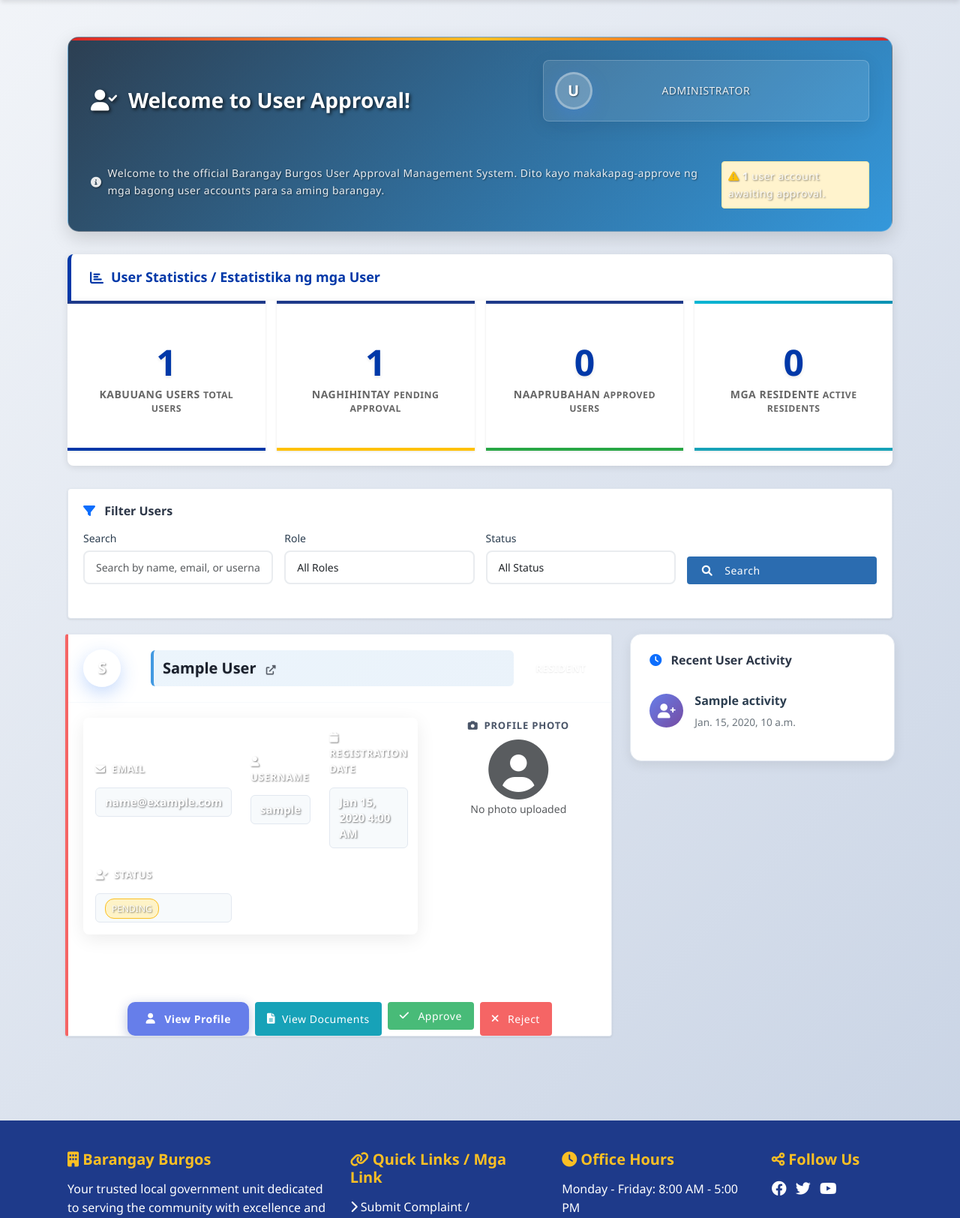
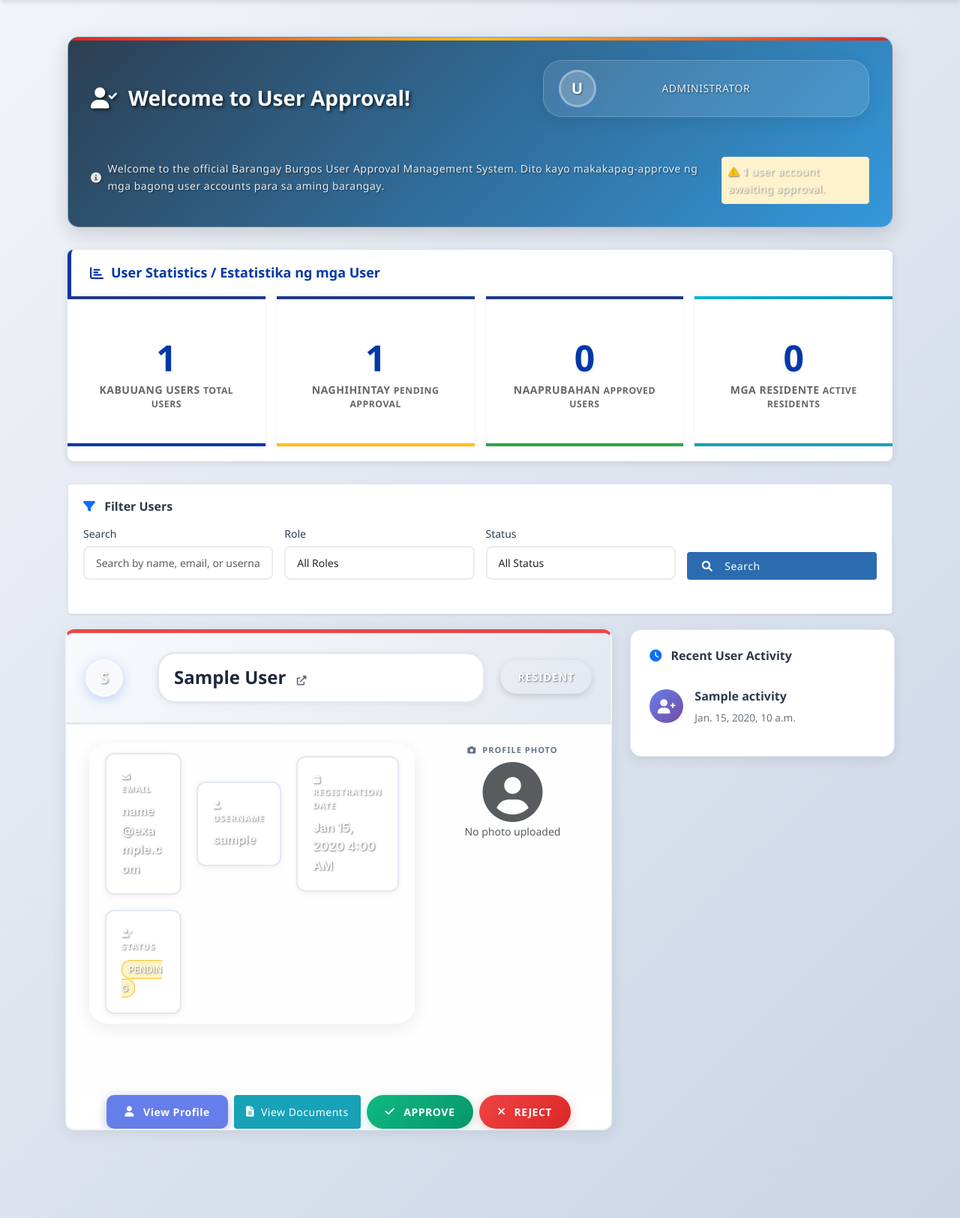
Before and after one commit to qwertyuiop547/mywebapp, a Django app: template templates/accounts/user_approval.html in a window 1280 px wide. Shown: the part 267-1891 px from the top of the page at 75% size. Run offline with Django 5.2, Linux system fonts and the light colour scheme; tables that the repository leaves empty hold one stand-in row (values such as "Sample post"); the template is opened without the code that fills it: values that come from a table or form of the project are taken from there, most other values are stand-ins (such as "Sample title", 1, 10 or a date in 2020).

Commit message:
Complete redesign: Modern user approval cards with high visibility

```diff
--- a/templates/accounts/user_approval.html
+++ b/templates/accounts/user_approval.html
@@ -393,166 +393,184 @@
 
     .user-card {
         background: white;
-        border: 1px solid #e2e8f0;
-        border-radius: 4px;
-        margin-bottom: 15px;
-        box-shadow: 0 1px 3px rgba(0,0,0,0.1);
+        border-radius: 12px;
+        margin-bottom: 25px;
+        box-shadow: 0 4px 20px rgba(0,0,0,0.08);
+        border: 2px solid #f1f5f9;
         overflow: hidden;
+        transition: all 0.3s ease;
+    }
+
+    .user-card:hover {
+        transform: translateY(-2px);
+        box-shadow: 0 8px 30px rgba(0,0,0,0.12);
     }
 
     .user-card.pending {
-        border-left: 4px solid #f56565;
+        border-top: 5px solid #ef4444;
     }
 
     .user-card.approved {
-        border-left: 4px solid #48bb78;
+        border-top: 5px solid #10b981;
     }
 
     .user-header {
-        padding: 20px;
+        background: linear-gradient(135deg, #f8fafc 0%, #e2e8f0 100%);
+        padding: 25px;
         display: flex;
         align-items: center;
-        gap: 15px;
-        border-bottom: 1px solid #f7fafc;
+        gap: 20px;
+        border-bottom: 3px solid #e2e8f0;
     }
 
     .user-avatar {
-        width: 50px;
-        height: 50px;
+        width: 65px;
+        height: 65px;
         border-radius: 50%;
-        background: #4a90e2;
+        background: linear-gradient(135deg, #3b82f6, #1d4ed8);
         color: white;
         display: flex;
         align-items: center;
         justify-content: center;
-        font-weight: bold;
-        font-size: 18px;
+        font-weight: 800;
+        font-size: 24px;
+        border: 4px solid white;
+        box-shadow: 0 4px 15px rgba(59, 130, 246, 0.3);
     }
 
     .user-name {
-        font-size: 20px;
-        font-weight: 700;
-        color: #1a202c;
+        font-size: 24px;
+        font-weight: 800;
+        color: #1e293b;
         flex-grow: 1;
-        text-shadow: 0 1px 2px rgba(0,0,0,0.1);
-        background: linear-gradient(135deg, rgba(66, 153, 225, 0.1) 0%, rgba(49, 130, 206, 0.1) 100%);
-        padding: 8px 12px;
-        border-radius: 6px;
-        border-left: 4px solid #4299e1;
+        background: white;
+        padding: 12px 20px;
+        border-radius: 25px;
+        border: 3px solid #e2e8f0;
+        box-shadow: 0 2px 10px rgba(0,0,0,0.05);
+    }
+
+    .user-name a {
+        color: #1e293b !important;
+        text-decoration: none !important;
+        transition: all 0.3s ease;
     }
 
     .user-name a:hover {
-        color: #667eea !important;
-        text-decoration: none !important;
-        transform: translateX(3px);
-    }
-
-    .user-name a:hover i {
-        opacity: 1 !important;
-        color: #667eea;
+        color: #3b82f6 !important;
+        transform: translateX(5px);
     }
 
     .role-badge {
-        padding: 6px 12px;
-        border-radius: 15px;
-        font-size: 13px;
-        font-weight: 700;
+        padding: 10px 20px;
+        border-radius: 25px;
+        font-size: 14px;
+        font-weight: 800;
         text-transform: uppercase;
-        letter-spacing: 0.5px;
-        border: 2px solid transparent;
-        text-shadow: 0 1px 2px rgba(0,0,0,0.1);
+        letter-spacing: 1px;
+        border: 3px solid transparent;
+        box-shadow: 0 3px 10px rgba(0,0,0,0.15);
     }
 
     .role-badge.role-resident {
-        background: linear-gradient(135deg, #38b2ac, #319795);
+        background: linear-gradient(135deg, #10b981, #059669);
         color: white;
-        border-color: #2c7a7b;
-        box-shadow: 0 2px 4px rgba(56, 178, 172, 0.3);
+        border-color: #047857;
     }
 
     .user-body {
-        padding: 20px;
+        padding: 25px 30px;
+        background: #fefefe;
     }
 
     .user-info {
         display: grid;
         grid-template-columns: 1fr 1fr 1fr;
-        gap: 25px;
+        gap: 20px;
         margin-bottom: 25px;
-        padding: 15px;
-        background: #fafbfc;
-        border-radius: 8px;
-        border: 1px solid #e2e8f0;
     }
 
     .info-item {
-        display: flex;
-        flex-direction: column;
-        gap: 8px;
-        min-height: 60px;
+        background: white;
+        padding: 20px;
+        border-radius: 12px;
+        border: 2px solid #e2e8f0;
+        box-shadow: 0 2px 8px rgba(0,0,0,0.06);
+        transition: all 0.3s ease;
+    }
+
+    .info-item:hover {
+        border-color: #3b82f6;
+        transform: translateY(-1px);
+        box-shadow: 0 4px 15px rgba(59, 130, 246, 0.1);
     }
 
     .info-label {
-        font-size: 13px;
-        color: #4a5568;
+        font-size: 11px;
+        color: #64748b;
         text-transform: uppercase;
-        font-weight: 700;
-        letter-spacing: 0.8px;
-        margin-bottom: 6px;
-        font-family: 'Segoe UI', -apple-system, BlinkMacSystemFont, sans-serif;
-        text-rendering: optimizeLegibility;
-        -webkit-font-smoothing: antialiased;
+        font-weight: 800;
+        letter-spacing: 1px;
+        margin-bottom: 8px;
+        display: block;
     }
 
     .info-value {
-        color: #2d3748;
-        font-weight: 600;
-        font-size: 15px;
-        background: #f7fafc;
-        padding: 8px 12px;
-        border-radius: 6px;
-        border: 1px solid #e2e8f0;
-        font-family: 'Segoe UI', -apple-system, BlinkMacSystemFont, sans-serif;
-        line-height: 1.4;
-        text-rendering: optimizeLegibility;
-        -webkit-font-smoothing: antialiased;
-        -moz-osx-font-smoothing: grayscale;
+        color: #0f172a;
+        font-weight: 700;
+        font-size: 16px;
+        font-family: -apple-system, BlinkMacSystemFont, 'Segoe UI', Roboto, sans-serif;
+        line-height: 1.3;
+        word-break: break-word;
     }
 
     .user-actions {
         display: flex;
-        gap: 10px;
-        justify-content: flex-end;
+        gap: 15px;
+        justify-content: center;
+        padding: 20px 0;
+        border-top: 2px solid #f1f5f9;
+        background: #fafbfc;
     }
 
     .btn-approve {
-        background: #48bb78;
+        background: linear-gradient(135deg, #10b981, #059669);
         color: white;
         border: none;
-        padding: 8px 16px;
-        border-radius: 4px;
+        padding: 12px 25px;
+        border-radius: 25px;
         font-size: 14px;
-        font-weight: 500;
+        font-weight: 700;
         cursor: pointer;
+        text-transform: uppercase;
+        letter-spacing: 0.5px;
+        box-shadow: 0 4px 15px rgba(16, 185, 129, 0.3);
+        transition: all 0.3s ease;
     }
 
     .btn-approve:hover {
-        background: #38a169;
+        transform: translateY(-2px);
+        box-shadow: 0 6px 20px rgba(16, 185, 129, 0.4);
     }
 
     .btn-reject {
-        background: #f56565;
+        background: linear-gradient(135deg, #ef4444, #dc2626);
         color: white;
         border: none;
-        padding: 8px 16px;
-        border-radius: 4px;
+        padding: 12px 25px;
+        border-radius: 25px;
         font-size: 14px;
-        font-weight: 500;
+        font-weight: 700;
         cursor: pointer;
+        text-transform: uppercase;
+        letter-spacing: 0.5px;
+        box-shadow: 0 4px 15px rgba(239, 68, 68, 0.3);
+        transition: all 0.3s ease;
     }
 
     .btn-reject:hover {
-        background: #e53e3e;
+        transform: translateY(-2px);
+        box-shadow: 0 6px 20px rgba(239, 68, 68, 0.4);
     }
 
     .btn-info {
```
